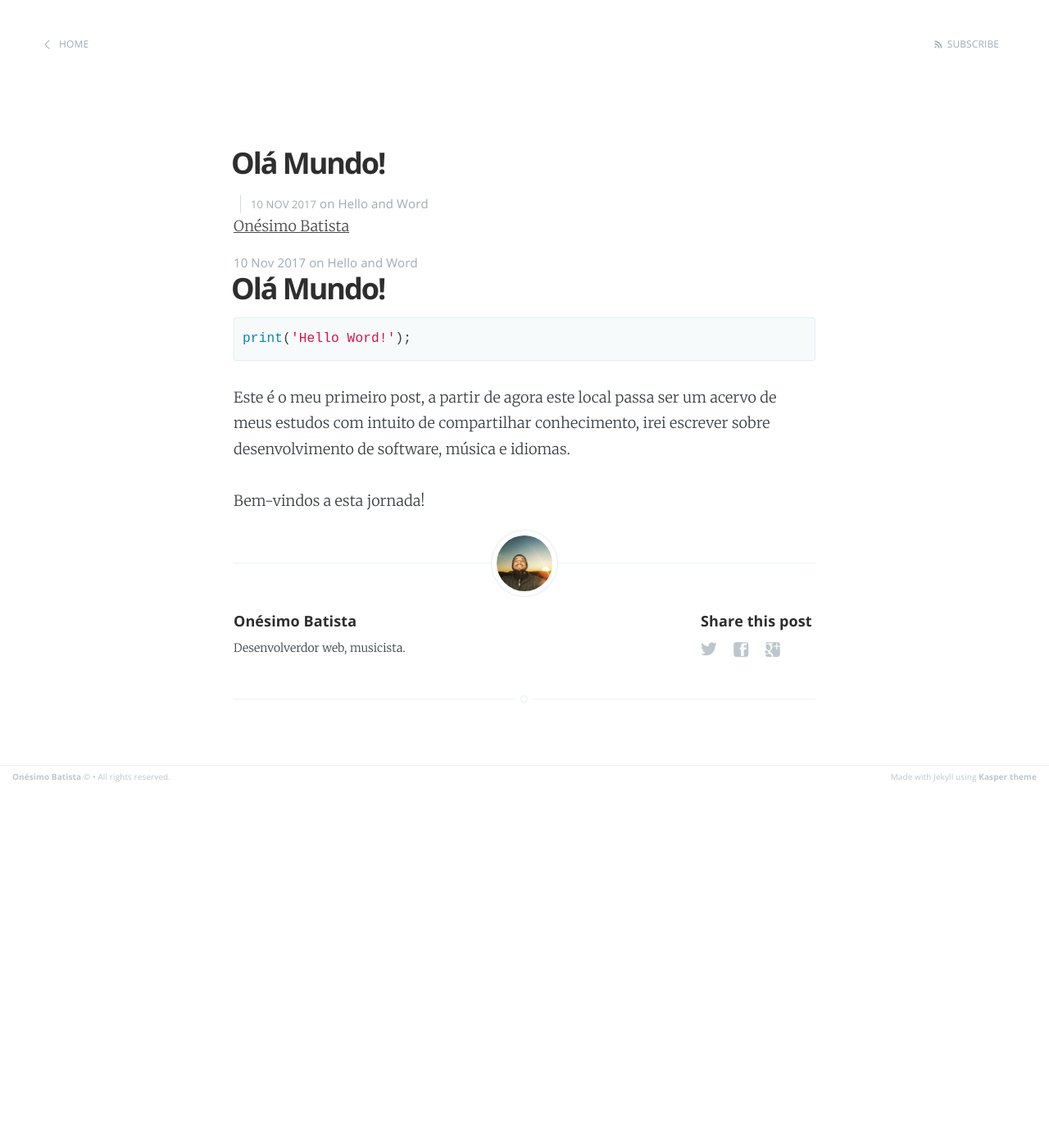
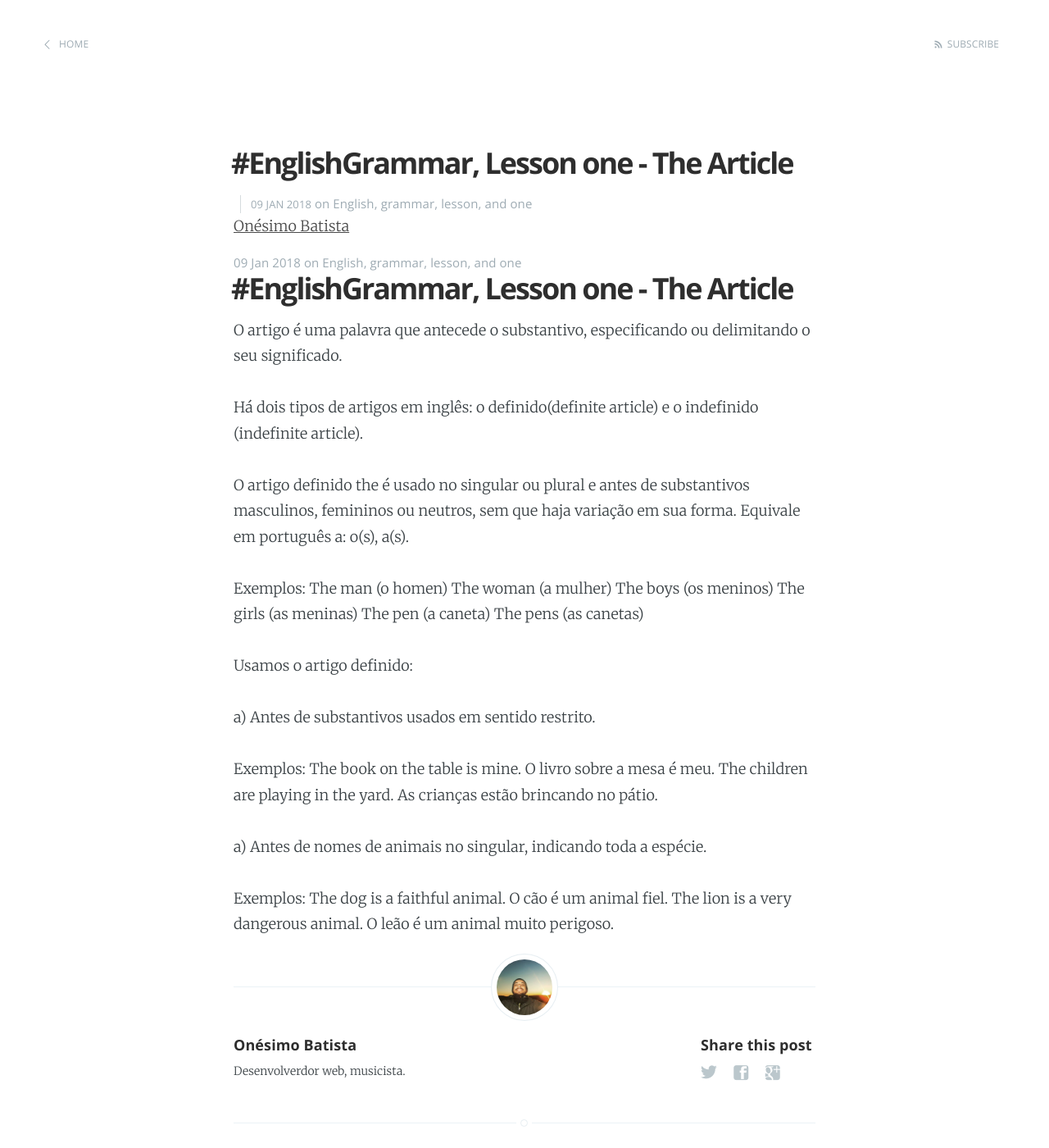
Before and after one commit to onesimo/blog, a Jekyll site: the page built from _posts/2018-01-09-english-grammar-lesson-one.markdown, in a window 1280 px wide and 1400 px high. Shown: the whole window at 82% size. Built offline with Jekyll 4.4.1, drawn with Linux system fonts in a browser that asks for light colours.

Commit message:
updates posts

```diff
--- a/_posts/2018-01-09-english-grammar-lesson-one.markdown
+++ b/_posts/2018-01-09-english-grammar-lesson-one.markdown
@@ -1,14 +1,35 @@
 ---
 layout: post
-title:  "Olá Mundo!"
-date:   2017-11-10 10:18:00
-categories: Hello Word
+title:  "#EnglishGrammar, Lesson one - The Article"
+date:   2018-01-09 23:32:00
+categories: English grammar lesson one
 ---
 
+O artigo é uma palavra que antecede o substantivo, especificando ou delimitando o seu significado.
 
-{% highlight ruby %}
-print('Hello Word!');
-{% endhighlight %}
-Este é o meu primeiro post, a partir de agora este local passa ser um acervo de meus estudos com intuito de compartilhar conhecimento, irei escrever sobre desenvolvimento de software, música e idiomas.
+Há dois tipos de artigos em inglês: o definido(definite article) e o indefinido (indefinite article).
 
-Bem-vindos a esta jornada!
+O artigo definido the é usado no singular ou plural e antes de substantivos masculinos, femininos ou neutros, sem que haja variação em sua forma. Equivale em português a: o(s), a(s).
+
+Exemplos: The man (o homen)
+		  The woman (a mulher)
+		  The boys (os meninos)
+		  The girls (as meninas)
+		  The pen (a caneta)
+		  The pens (as canetas)
+
+Usamos o artigo definido:
+
+a) Antes de substantivos usados em sentido restrito.
+
+Exemplos: The book on the table is mine.
+		  O livro sobre a mesa é meu.
+		  The children are playing in the yard.
+		  As crianças estão brincando no pátio.
+
+a) Antes de nomes de animais no singular, indicando toda a espécie.
+
+Exemplos: The dog is a faithful animal.
+		  O cão é um animal fiel.
+		  The lion is a very dangerous animal.
+		  O leão é um animal muito perigoso.
```
Also changed, not shown: _posts/2017-10-27-ola-mundo.markdown (+4 -8 lines).
